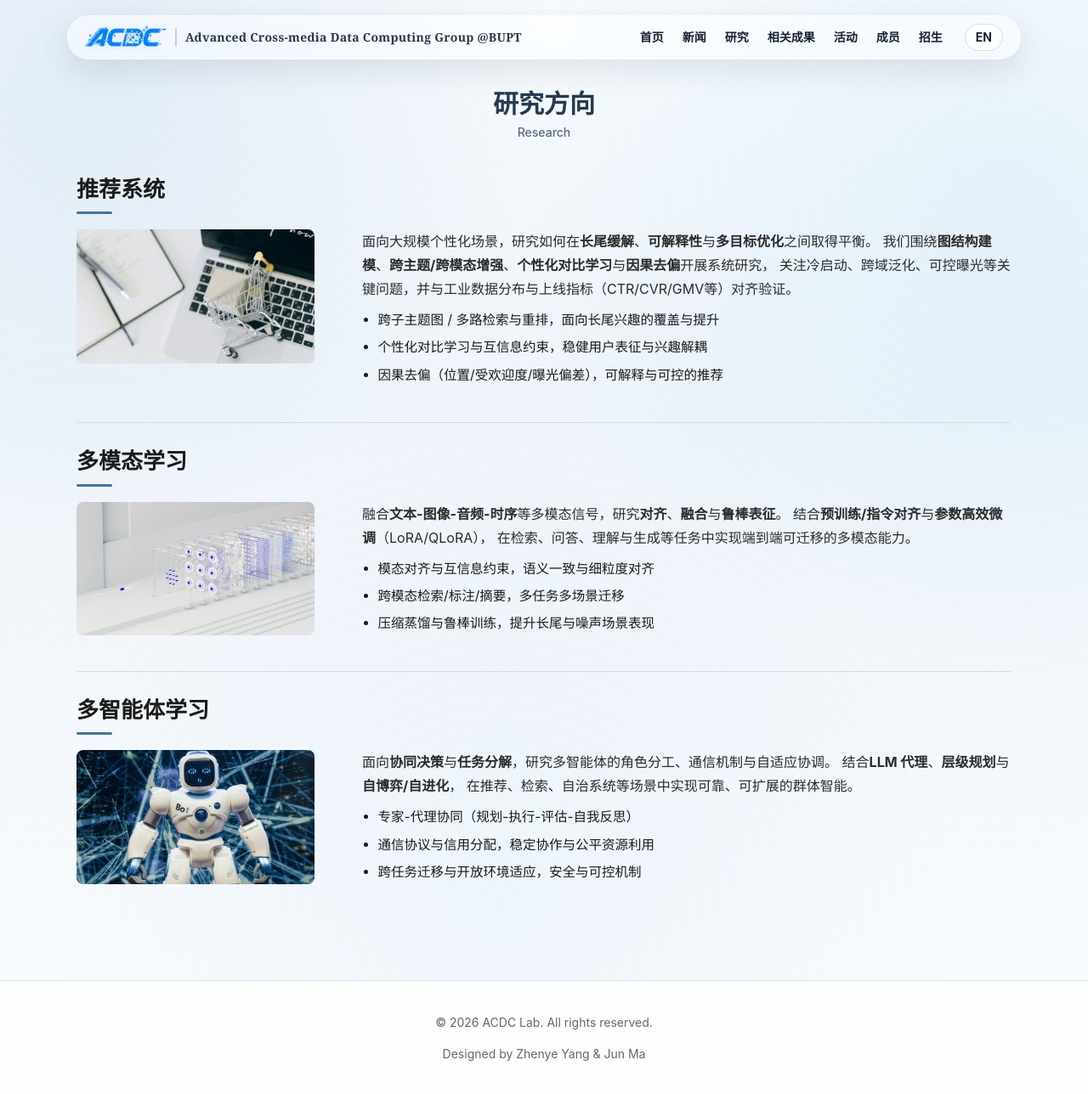
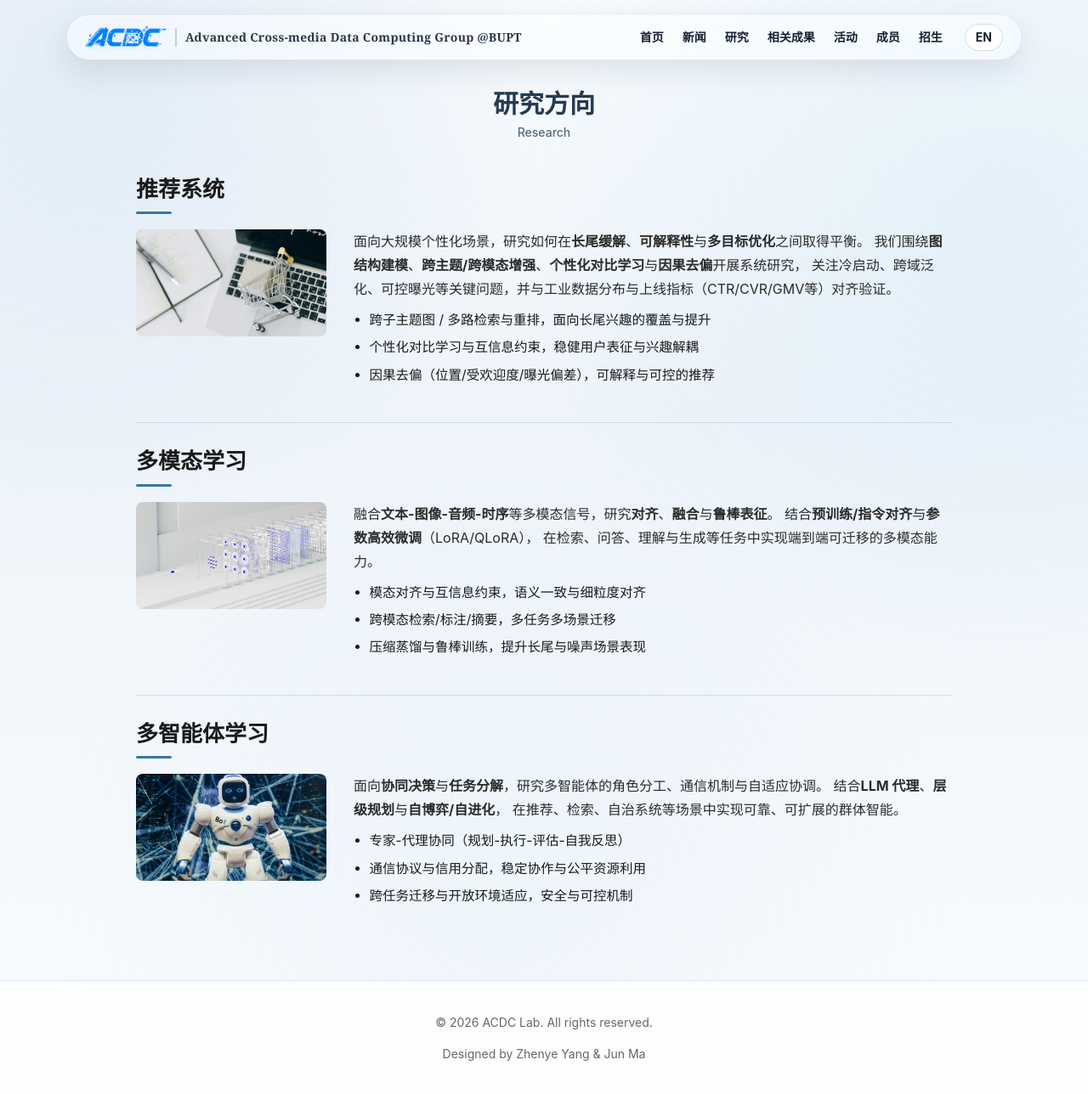
Before and after one commit to acdc-lab/acdc-lab.github.io, a Jekyll site: the page built from research.markdown, in a window 1280 px wide. Shown: the whole page at 85% size. Built offline with Jekyll 4.4.1, drawn with Linux system fonts in a browser that asks for light colours.

Commit message:
Add breathing room to research pages

```diff
--- a/assets/css/style.css
+++ b/assets/css/style.css
@@ -1165,6 +1165,10 @@ a:hover {
 
 
 /* ===== Research (namespaced) ===== */
+.page-section--research {
+  max-width: 960px;
+  padding-inline: 36px;
+}
 .rsx-section{background:#f5f8f7;max-width:1200px;margin:0 auto;padding:56px 16px 80px;color:#1a1a1a;}
 .rsx-header{text-align:center;margin-bottom:28px;}
 .rsx-title{font-size:36px;font-weight:700;color:#1f252b;}
@@ -1179,14 +1183,13 @@ a:hover {
 
 .rsx-content {
   display: grid;
-  grid-template-columns: minmax(0, 28%) minmax(0, 1fr);
+  grid-template-columns: minmax(0, min(27%, 224px)) minmax(0, 1fr);
   align-items: start;
-  gap: 28px;
+  gap: 32px;
 }
 .rsx-figure img {
   display: block;
   width: 100%;
-  max-width: 280px;
   aspect-ratio: 16 / 9;
   object-fit: contain;
   border-radius: 8px;
@@ -1197,11 +1200,12 @@ a:hover {
 .rsx-bullets li{margin-bottom:6px;}
 
 @media (max-width:680px){
+  .page-section--research{padding-inline:24px;}
   .rsx-section{padding:40px 14px 64px;}
   .rsx-title{font-size:32px;}
   .rsx-subtitle{font-size:22px;}
   .rsx-content{grid-template-columns:minmax(0, 1fr);gap:16px;}
-  .rsx-figure img{max-width:240px;}
+  .rsx-figure img{max-width:200px;}
 }
 
 
--- a/en/research.markdown
+++ b/en/research.markdown
@@ -5,7 +5,7 @@ lang: en
 permalink: /en/research/
 ---
 
-  <section class="page-section">
+  <section class="page-section page-section--research">
 
     {% include page-heading.html %}
 
--- a/research.markdown
+++ b/research.markdown
@@ -4,7 +4,7 @@ title: 研究
 permalink: /research/
 ---
 
-  <section class="page-section">
+  <section class="page-section page-section--research">
 
     {% include page-heading.html title="研究方向" subtitle="Research" %}
 
```
